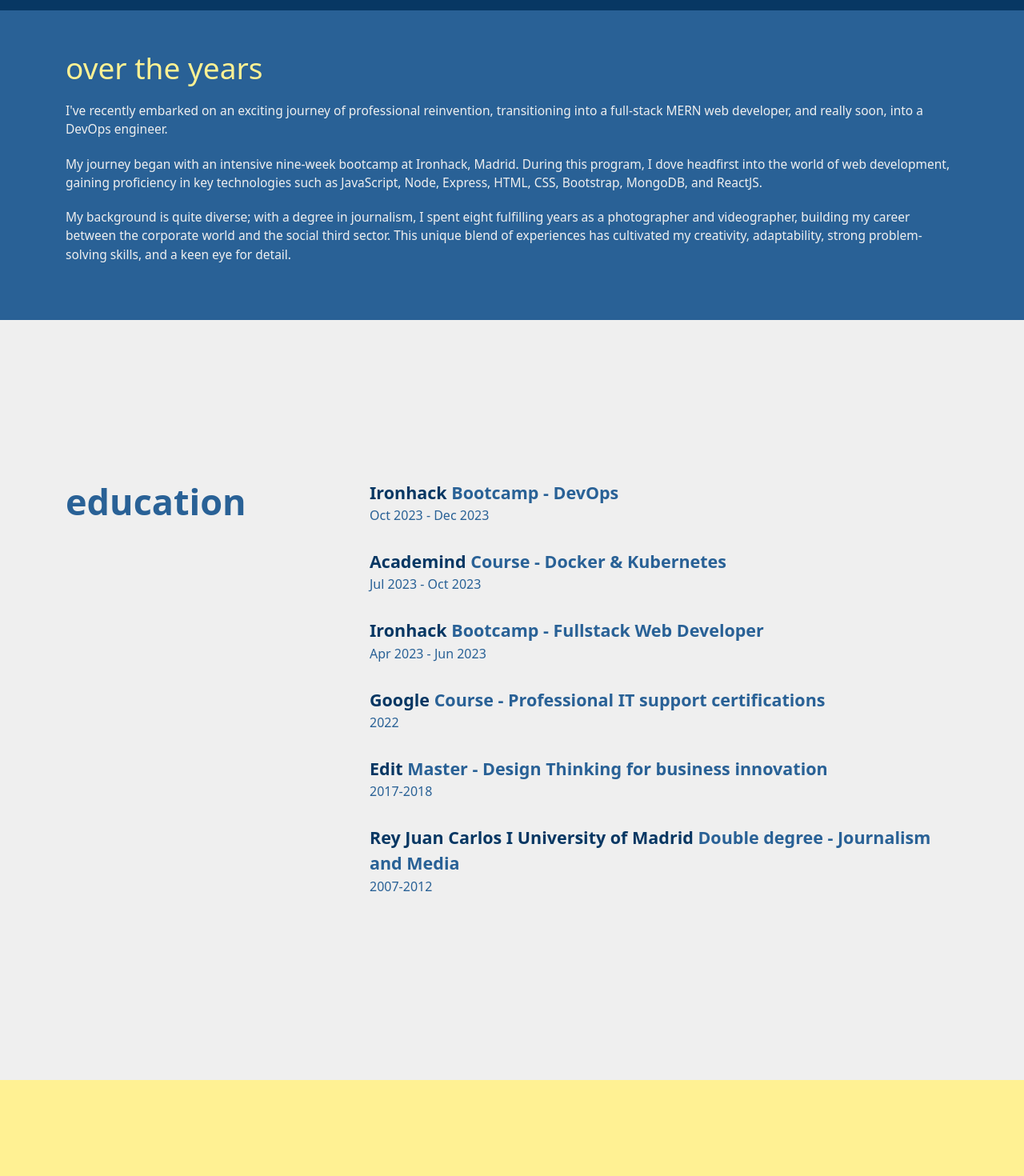
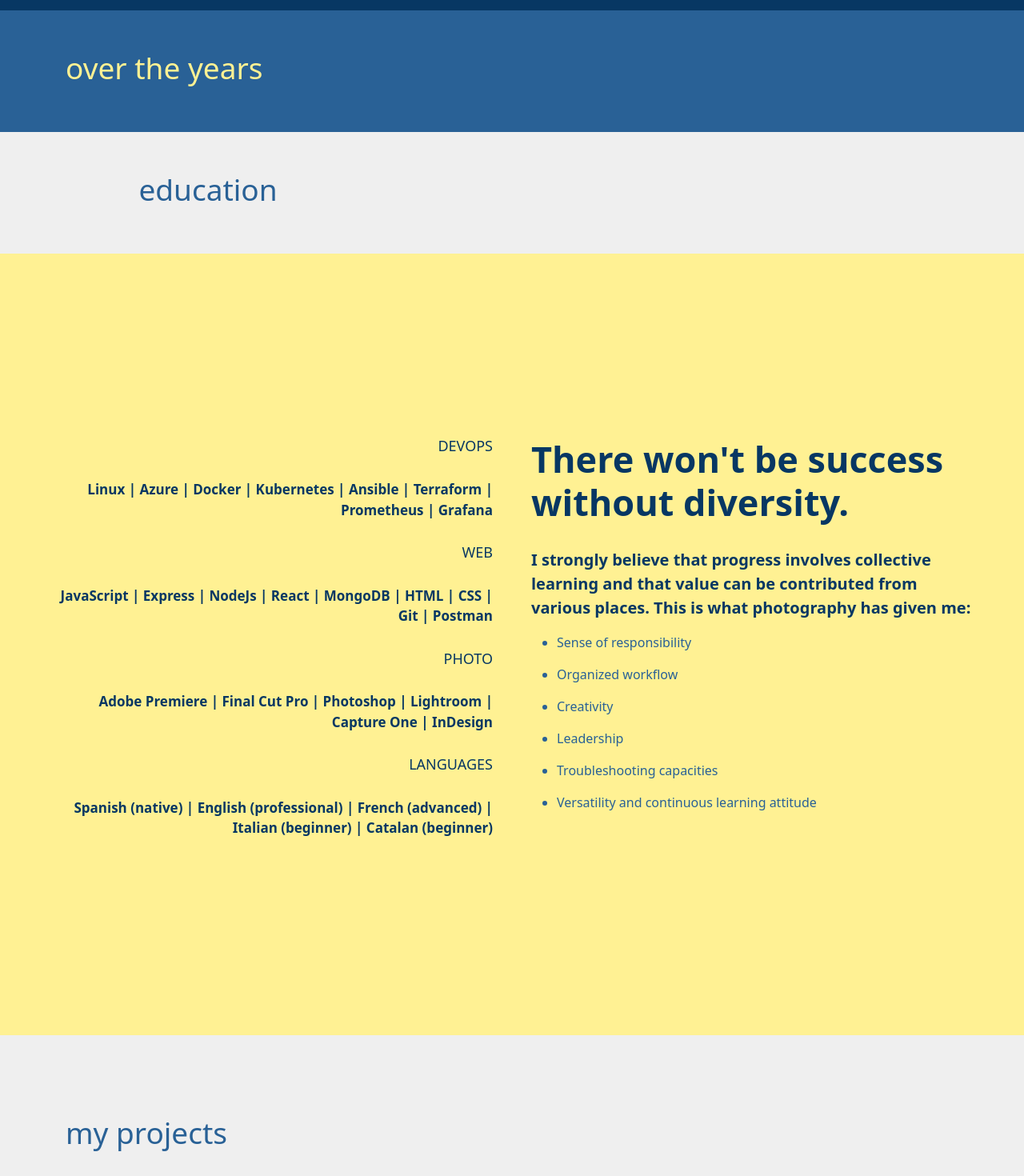
Before and after one commit to hachesanchez/porfolio-dev, a React (Vite) app: page / in a window 1280 px wide. Shown: the part 320-1790 px from the top of the page at 80% size. Built offline with nearby package versions, Linux system fonts and the light colour scheme.

Commit message:
desplegable

```diff
--- a/src/components/Footer/Footer.css
+++ b/src/components/Footer/Footer.css
@@ -1,5 +1,6 @@
 .Footer {
     background-color: #073763;
+    width: 100%;
     padding: 50px 20px;
     padding-bottom: 100px;
 }
--- a/src/components/Footer/Footer.jsx
+++ b/src/components/Footer/Footer.jsx
@@ -1,4 +1,4 @@
-import { Container, Col, Image } from 'react-bootstrap'
+import { Container, Row, Image } from 'react-bootstrap'
 import gitImg from './../../assets/icons/icon-git.png'
 import linkedinImg from './../../assets/icons/icon-LinkedIn.png'
 
@@ -13,6 +13,7 @@ const Footer = () => {
         <>
             <div className='Footer'>
                 <Container>
+                    <Row>
 
                         <p className='Footer-title'>
                             SAY HELLO
@@ -46,7 +47,7 @@ const Footer = () => {
                             </a>
                         </div>
 
-
+                    </Row>
                 </Container>
             </div>
         </>
--- a/src/components/HomePage/Education.css
+++ b/src/components/HomePage/Education.css
@@ -1,12 +1,23 @@
 .Education {
-    padding: 200px 20px;
+    /* padding: 200px 20px; */
+    padding: 50px 20px;
+}
+
+.Education:hover {
+    color: rgba(184, 184, 184, 0.57);
+    box-shadow: 0 4px 8px rgba(0, 0, 0, 0.3);
+}
+
+.Education-title-col {
+    justify-items: center;
 }
 
 .Education-title {
     color: #296196;
-    font-size: 45px;
-    font-weight: 700;
-    margin-bottom: 50px;
+    font-size: 37px;
+    font-weight: 400;
+    /* font-size: 45px;
+    font-weight: 700; */
     font-family: system-ui, -apple-system, BlinkMacSystemFont, 'Segoe UI', Roboto, Oxygen, Ubuntu, Cantarell, 'Open Sans', 'Helvetica Neue', sans-serif;
 }
 
@@ -17,8 +28,12 @@
     }
 }
 
-.course {
+/* .course {
     margin-bottom: 30px
+} */
+
+.Education-text {
+    margin-top: 10px
 }
 
 .course-school {
@@ -37,5 +52,5 @@
     color: #296196;
     font-size: 16px;
     font-weight: 400;
-    padding-top: 10px;
+    /* padding-top: 10px; */
 }
--- a/src/components/HomePage/Education.jsx
+++ b/src/components/HomePage/Education.jsx
@@ -1,27 +1,32 @@
 import { Container, Row, Col } from 'react-bootstrap'
 import './Education.css'
+import { useState } from 'react'
 
 const Education = ({ data: { title, courses } }) => {
 
+    const [showFullContent, setShowFullContent] = useState(false)
 
+    const toogleContent = () => {
+        setShowFullContent(!showFullContent)
+    }
 
     return (
 
         <>
-            <div className='Education'>
+            <div className='Education' onClick={toogleContent} style={{ cursor: 'pointer' }}>
                 <Container>
 
-                    <Row>
+                    <Row className='align-items-center row-Education'>
 
-                        <Col md={4} >
-                            <h1 className='Education-title'>
+                        <Col md={4} className='Education-title-col'>
+                            <h1 className='Education-title' >
                                 {title}
                             </h1>
                         </Col>
 
-                        <Col md={8}>
+                        <Col md={8} className='align-items-center Education-text-col'>
                             <div className='Education-text'>
-                                {courses.map((e, idx) => (
+                                {showFullContent && courses.map((e, idx) => (
                                     <p key={idx} className='course'>
                                         <span className='course-school'> {e.school} </span>
                                         <span className='course-title'> {e.courseTitle}</span>
--- a/src/components/HomePage/Hero.css
+++ b/src/components/HomePage/Hero.css
@@ -24,7 +24,7 @@
 
     /* Small screens */
     .hero-title {
-        font-size: 80px;
+        font-size: 70px;
     }
 }
 
--- a/src/components/HomePage/MyProjects.css
+++ b/src/components/HomePage/MyProjects.css
@@ -3,11 +3,17 @@
  }
 
  .MyProjects-h1 {
-     color: #073763;
+     /* color: #073763;
      font-size: 34px;
      font-weight: 700;
      background-color: #fff193;
-     display: inline;
+     display: inline; */
+     color: #296196;
+     font-size: 37px;
+     font-weight: 400;
+     /* font-size: 45px;
+        font-weight: 700; */
+     font-family: system-ui, -apple-system, BlinkMacSystemFont, 'Segoe UI', Roboto, Oxygen, Ubuntu, Cantarell, 'Open Sans', 'Helvetica Neue', sans-serif;
 
  }
 
--- a/src/components/HomePage/OverTheYears.css
+++ b/src/components/HomePage/OverTheYears.css
@@ -1,6 +1,13 @@
 .overTheYears {
     background-color: #296196;
     padding: 50px 20px;
+}
+
+.overTheYears:hover {
+    background-color: #296196e2;
+    padding: 50px 20px;
+    box-shadow: 0 4px 8px rgba(0, 0, 0, 0.3);
+    border-color: #fff193;
 }
 
 .overTheYears-title {
@@ -8,7 +15,6 @@
     font-size: 37px;
     font-weight: 400;
     font-family: system-ui, -apple-system, BlinkMacSystemFont, 'Segoe UI', Roboto, Oxygen, Ubuntu, Cantarell, 'Open Sans', 'Helvetica Neue', sans-serif;
-
 }
 
 .overTheYears-text {
--- a/src/components/HomePage/OverTheYears.jsx
+++ b/src/components/HomePage/OverTheYears.jsx
@@ -1,29 +1,31 @@
-import { Container } from 'react-bootstrap'
-import './OverTheYears.css'
+import React, { useState } from 'react';
+import { Container } from 'react-bootstrap';
+import './OverTheYears.css';
 
 const OverTheYears = ({ data: { title, text } }) => {
+    const [showFullContent, setShowFullContent] = useState(false);
 
-
+    const toggleContent = () => {
+        setShowFullContent(!showFullContent);
+    };
 
     return (
+        <>
+            <div className='overTheYears' onClick={toggleContent} style={{ cursor: 'pointer' }}>
+                <Container>
 
-        <>
-            <div className='overTheYears'>
-                <Container>
                     <h1 className='overTheYears-title'>
                         {title}
                     </h1>
-                    {text.map((e, idx) =>
+                    {showFullContent && text.map((e, idx) =>
                         <p key={idx} className='overTheYears-text'>
                             {e}
                         </p>)}
+
                 </Container>
             </div>
         </>
+    );
+};
 
-
-    )
-
-}
-
-export default OverTheYears
+export default OverTheYears;
--- a/src/pages/HomePage/HomePage.jsx
+++ b/src/pages/HomePage/HomePage.jsx
@@ -20,11 +20,15 @@ const HomePage = ({ data: { personalInfo, education, background, overTheYears, s
         <>
 
             <div className="home-page">
-
-                <Hero data={personalInfo} />
-                {/* <Word /> */}
-                <OverTheYears data={overTheYears} />
-                <Education data={education} />
+                <Row >
+                    <Hero data={personalInfo} />
+                </Row>
+                <Row>
+                    <OverTheYears data={overTheYears} />
+                </Row>
+                <Row>
+                    <Education data={education} />
+                </Row>
                 <Row className="skills-background">
                     <Col md={6} className="skills-col">
                         <Skills data={skills} />
@@ -33,7 +37,9 @@ const HomePage = ({ data: { personalInfo, education, background, overTheYears, s
                         <Background data={background} />
                     </Col>
                 </Row>
-                <MyProjects data={projects} />
+                <Row>
+                    <MyProjects data={projects} />
+                </Row>
 
             </div>
 
```
Lines whose indentation alone changed are shown as unchanged.
